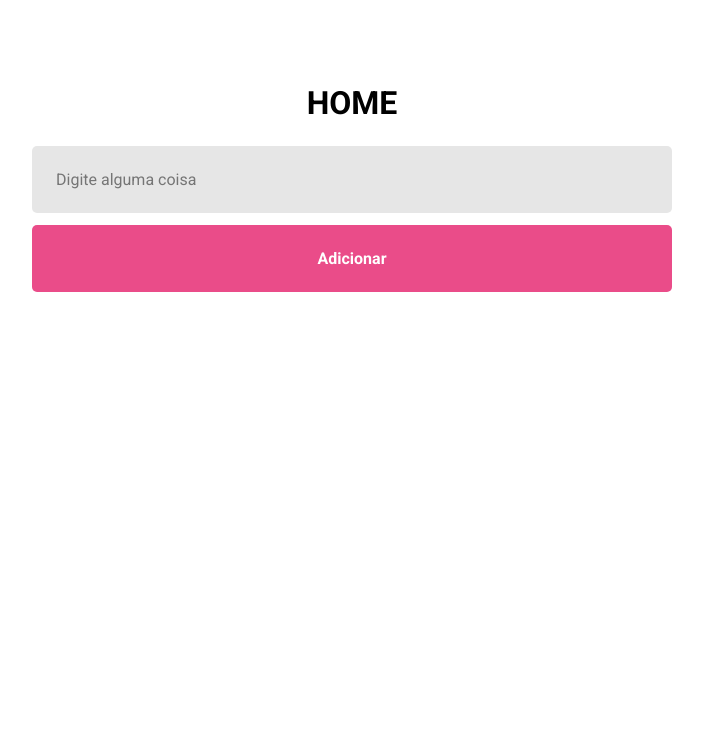
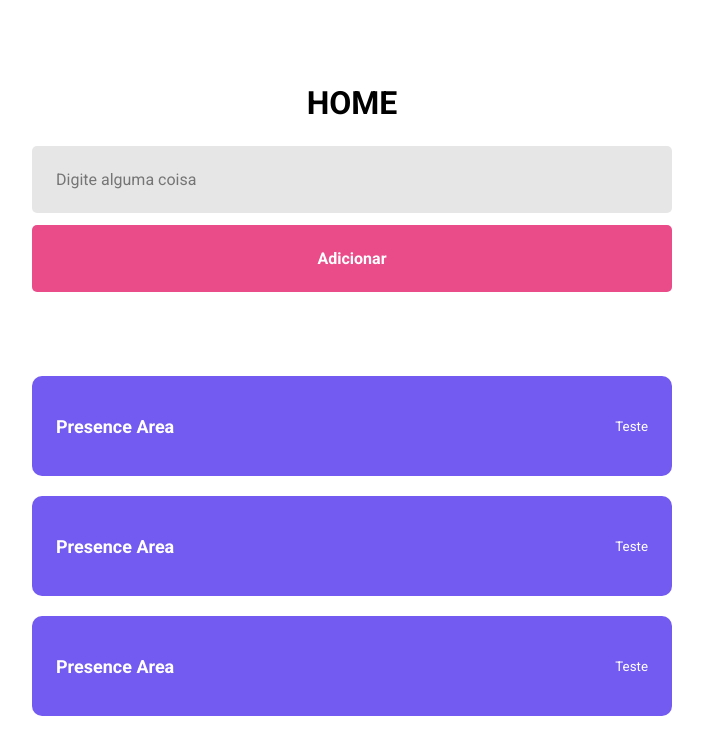
Before and after one commit to albertallan-rar/Ubuntu_Specialize_React, a React (Vite) app in the folder Ubuntu-React/: page / in a window 1280 px wide. Shown: the top 754 px of the page, without its empty margins (288-991 px from the left). Built offline with nearby package versions, Linux system fonts and the light colour scheme.

Commit message:
Components

```diff
--- /dev/null
+++ b/Ubuntu-React/src/components/Presence_Card/index.tsx
@@ -0,0 +1,12 @@
+import styles from './styles.module.css'
+
+function PresenceArea() {
+    return (
+        <div className={styles.card}>
+            <strong>Presence Area</strong>
+            <small>Teste</small>
+        </div>
+    )
+}
+
+export default PresenceArea
--- /dev/null
+++ b/Ubuntu-React/src/components/Presence_Card/styles.module.css
@@ -0,0 +1,19 @@
+.card{
+    height: 100px;
+    width: 50%;
+
+    background: #735bf2;
+    color: #fff;
+
+    border-radius: 10px;
+    margin-bottom: 20px;
+
+    display: flex;
+    align-items: center;
+    justify-content: space-between;
+    padding: 24px;
+}
+
+.card strong {
+    font-size: 18px;
+}
--- a/Ubuntu-React/src/pages/Home/Index.tsx
+++ b/Ubuntu-React/src/pages/Home/Index.tsx
@@ -1,4 +1,6 @@
 import styles from './styles.module.css'
+
+import PresenceArea from '../../components/Presence_Card'
 
 function Home() {
     return (
@@ -6,6 +8,10 @@ function Home() {
         <h1>HOME</h1>
         <input type='text' placeholder="Digite alguma coisa"></input>
         <button type="button">Adicionar</button>
+
+        <PresenceArea />
+        <PresenceArea />
+        <PresenceArea />
     </div>
 
     )
```
